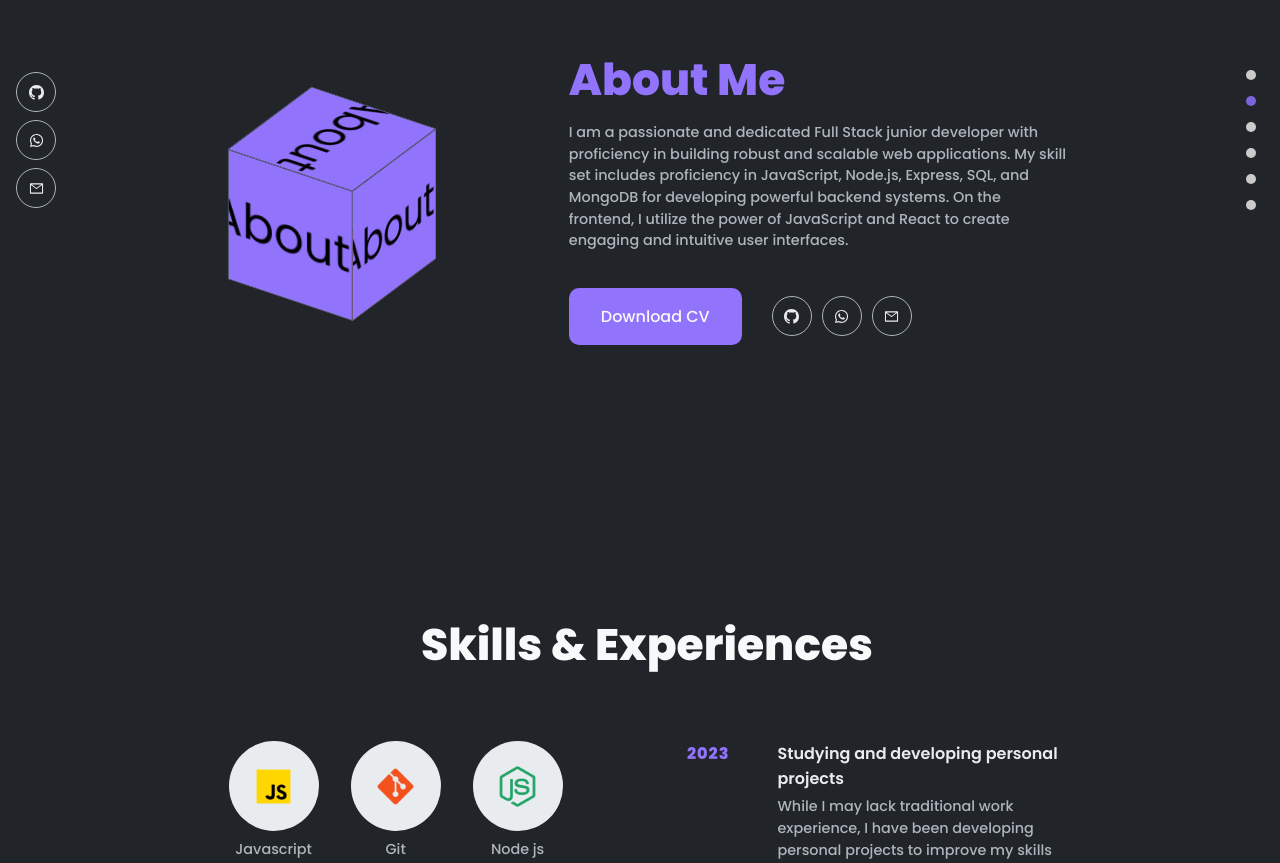
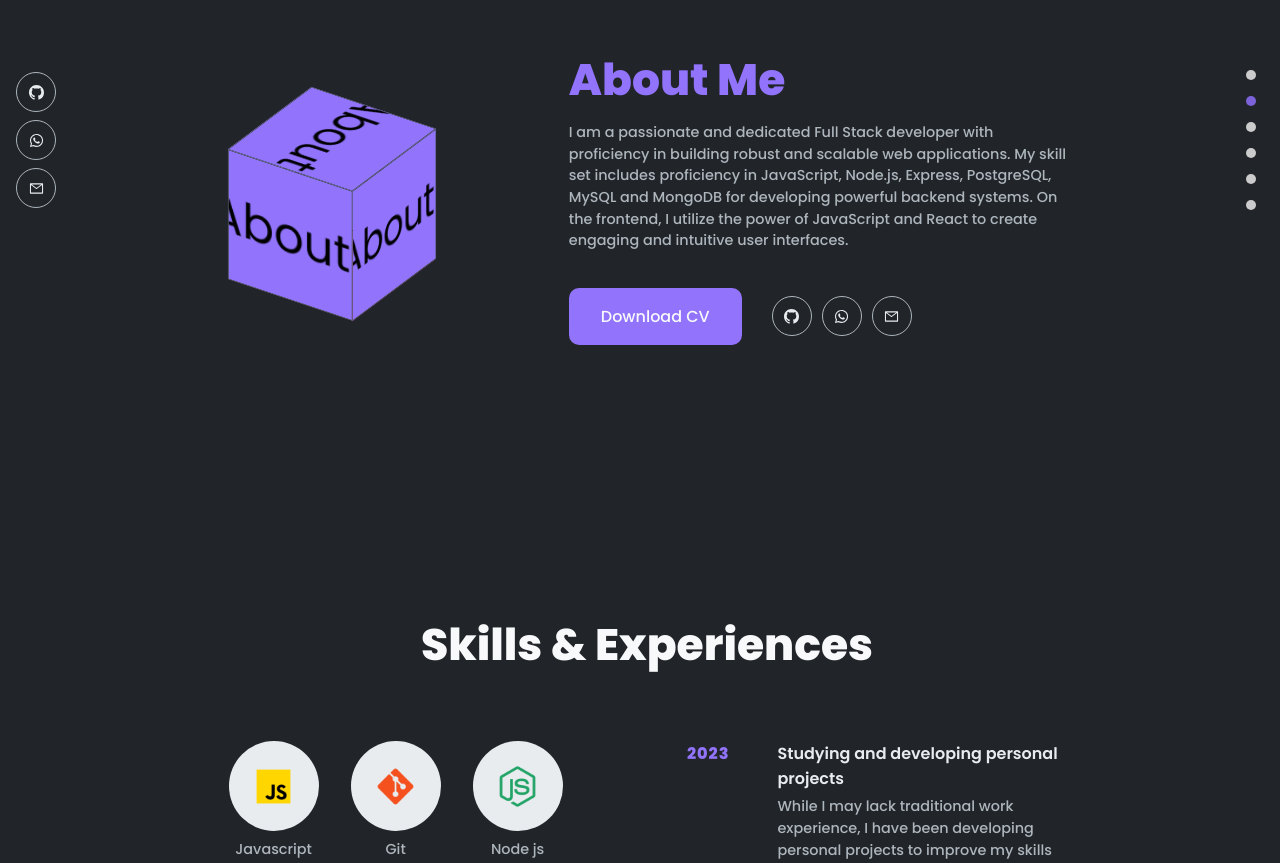
Before and after one commit to mtorresweb/personal-portfolio, a React (Vite) app: page / in a window 1280 px wide. Shown: the part 1060-1923 px from the top of the page. Built offline with nearby package versions, Linux system fonts and the light colour scheme.

Commit message:
update about text

```diff
--- a/src/containers/About.jsx
+++ b/src/containers/About.jsx
@@ -55,12 +55,12 @@ function About() {
             About me
           </h2>
           <p id="about-text" className="p-text">
-            I am a passionate and dedicated Full Stack junior developer with
+            I am a passionate and dedicated Full Stack developer with
             proficiency in building robust and scalable web applications. My
-            skill set includes proficiency in JavaScript, Node.js, Express, SQL,
-            and MongoDB for developing powerful backend systems. On the
-            frontend, I utilize the power of JavaScript and React to create
-            engaging and intuitive user interfaces.
+            skill set includes proficiency in JavaScript, Node.js, Express,
+            PostgreSQL, MySQL and MongoDB for developing powerful backend
+            systems. On the frontend, I utilize the power of JavaScript and
+            React to create engaging and intuitive user interfaces.
           </p>
         </div>
         <div className="links">
```
